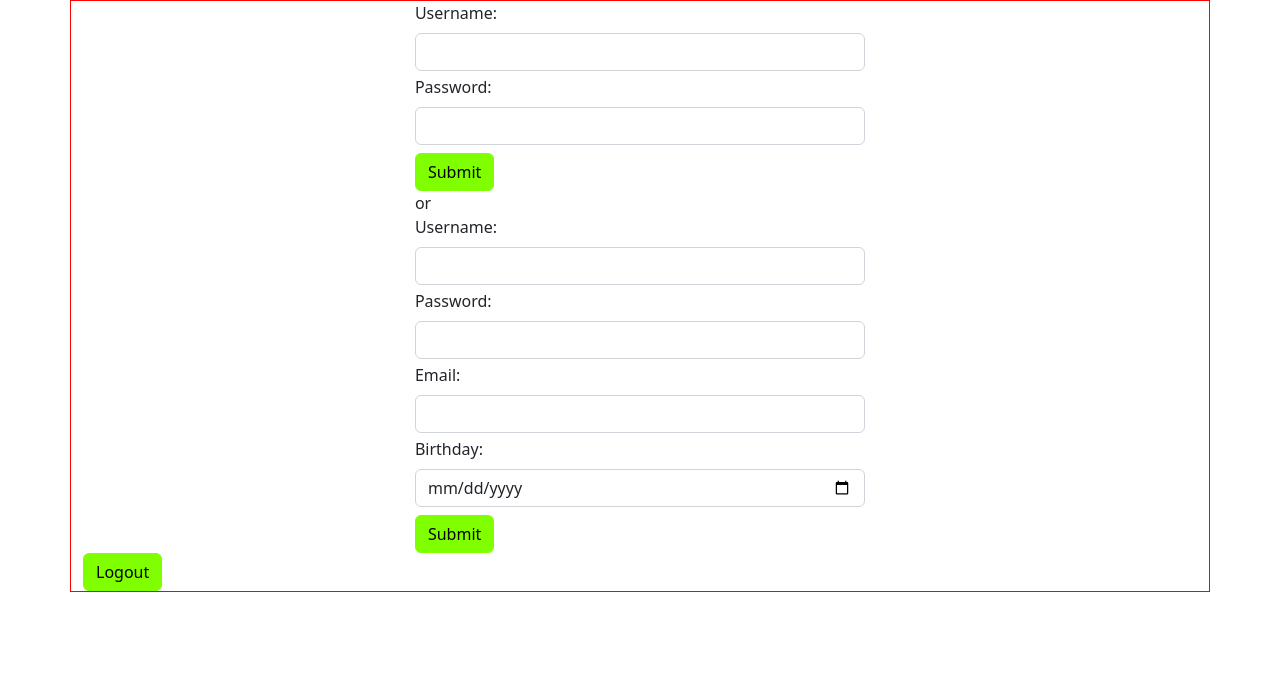
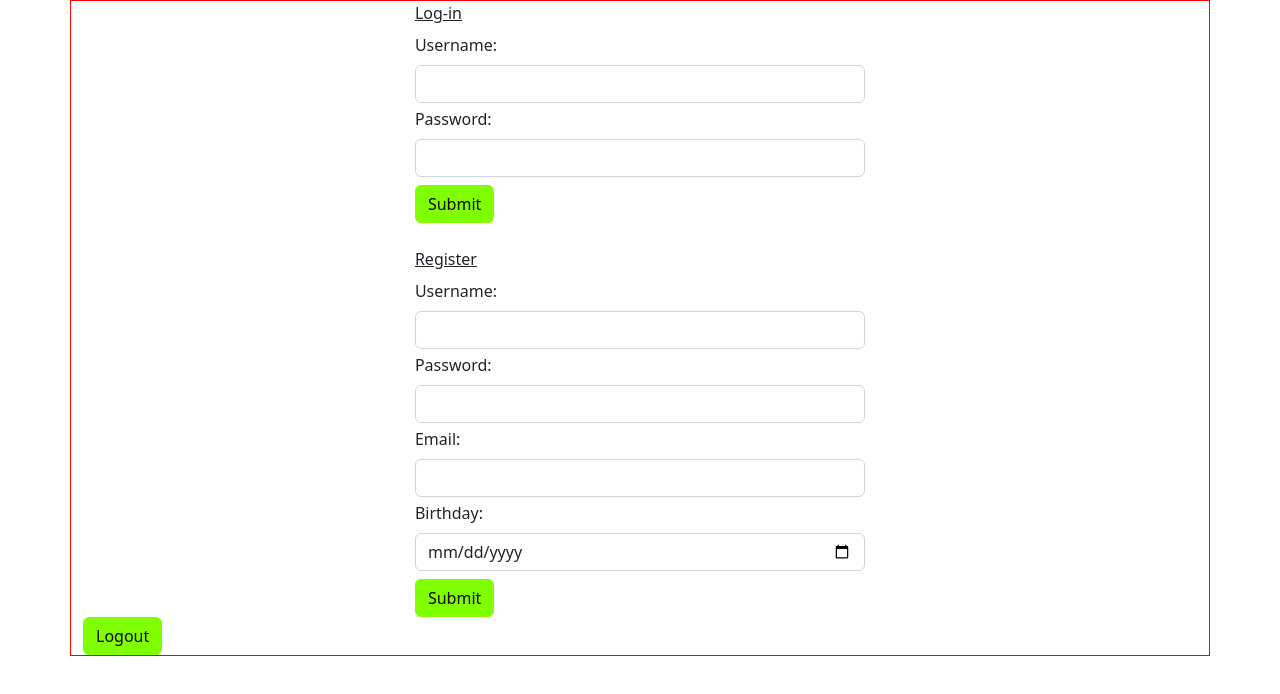
Before and after one commit to JackOliCode/myFlix-client, a React (Vite) app: page / in a window 1280 px wide. Shown: the top 694 px of the page. Built offline with nearby package versions, Linux system fonts and the light colour scheme.

Commit message:
added some styling to login and signup

```diff
--- a/src/components/main-view/main-view.jsx
+++ b/src/components/main-view/main-view.jsx
@@ -52,12 +52,15 @@ return (
     <Row className="justify-content-md-center">
       {!user ? (
         <Col md={5}>
+          <div className="mb-2" style={{ textDecoration: "underline"}} >Log-in</div>
           <LoginView onLoggedIn={(user, token) => {
             setUser(user)
             setToken(token)
           }}
           />
-          or
+          <br></br>
+          <div className="mb-2" style={{ textDecoration: "underline"}} >Register</div>
+
           <SignupView />
           </Col>
       ) : selectedMovie ? (
--- a/src/index.scss
+++ b/src/index.scss
@@ -1,5 +1,4 @@
 $primary: Chartreuse;
 
 
-
 @import '~bootstrap/scss/bootstrap.scss';
```
Also changed, not shown: 3 other files (tests, documents, lock files or other folders).
